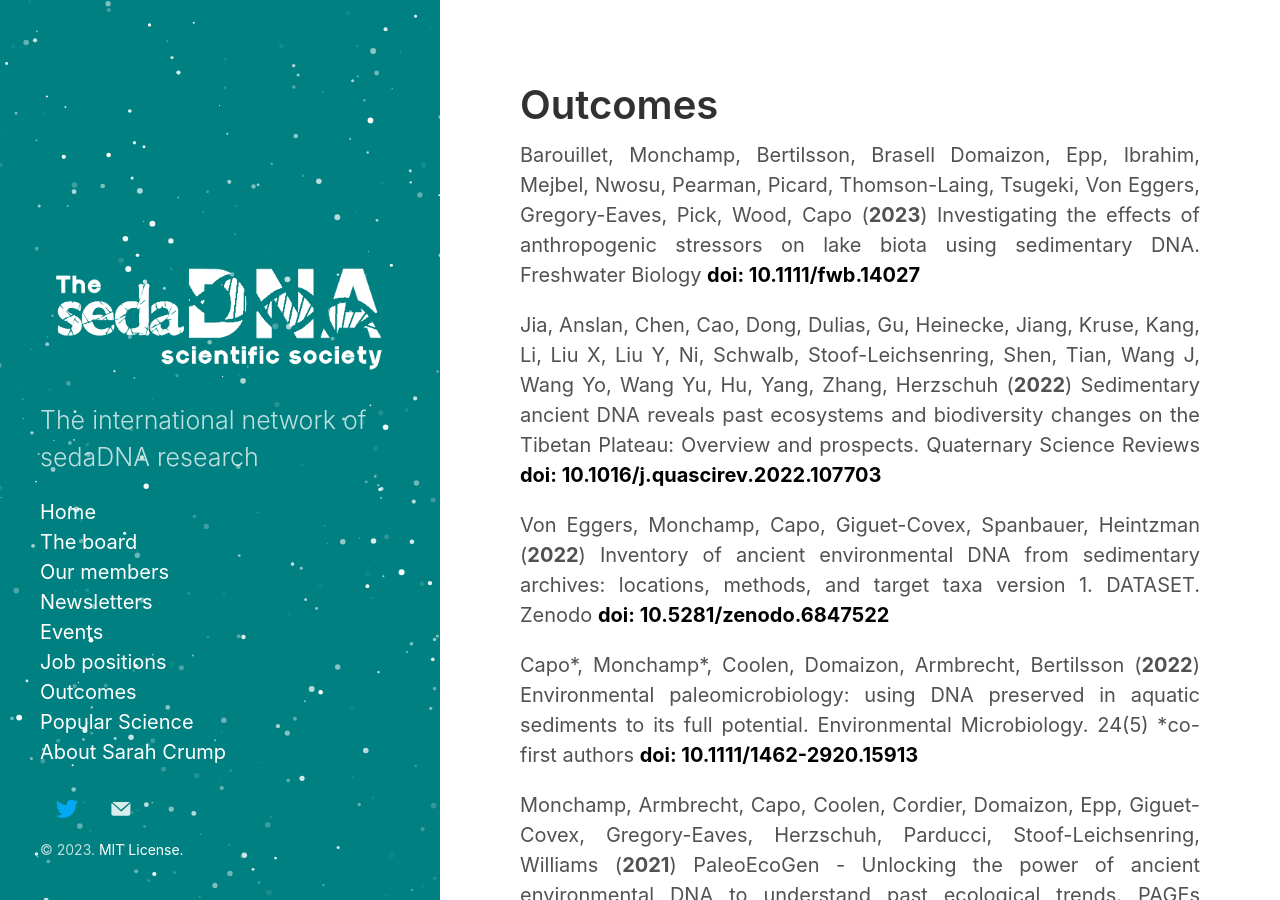
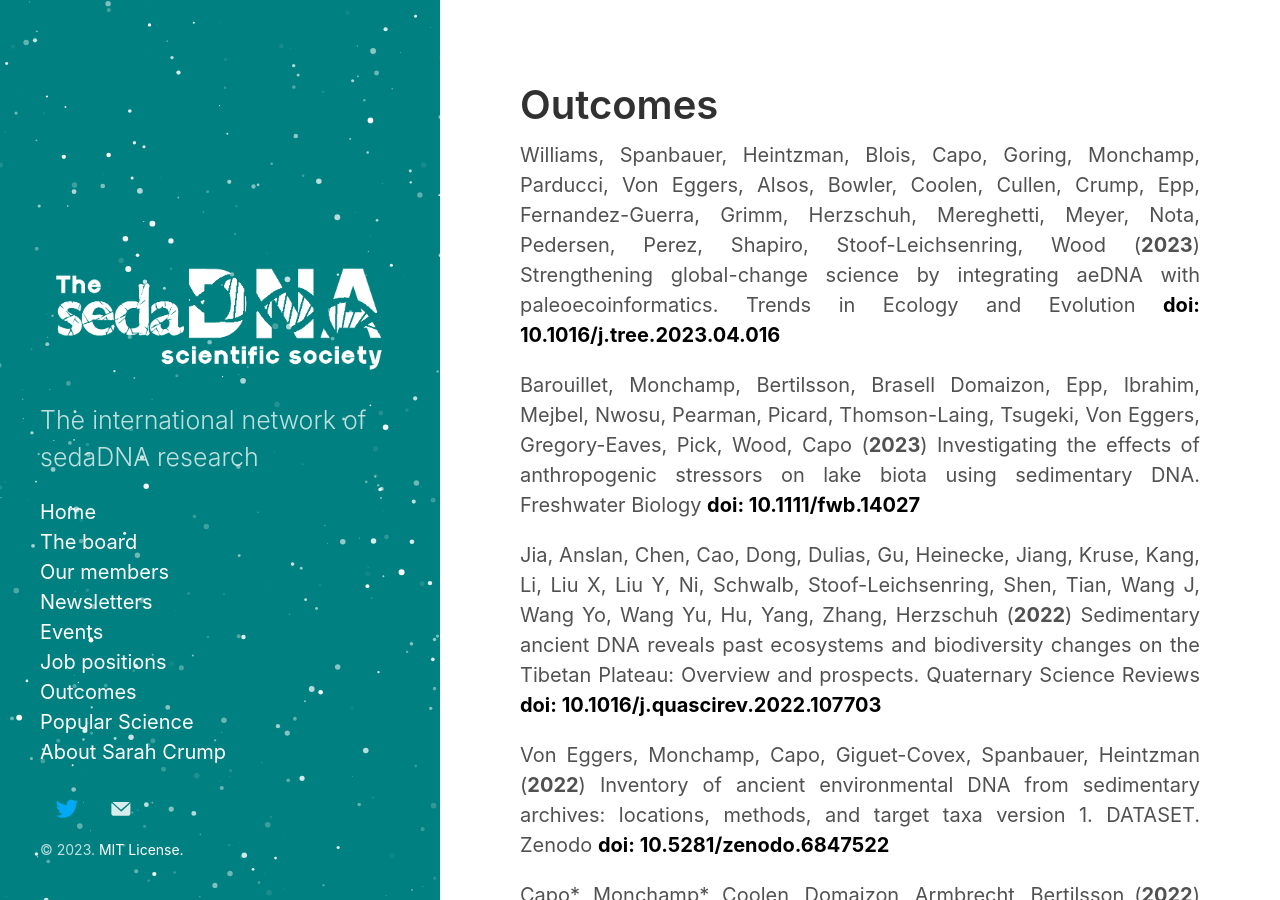
Before and after one commit to sedadna/sedadna.github.io, a Jekyll site: the page built from category/outcomes.md, in a window 1280 px wide and 900 px high. Built offline with Jekyll 4.4.1, drawn with Linux system fonts in a browser that asks for light colours.

Commit message:
Update outcomes.md

```diff
--- a/category/outcomes.md
+++ b/category/outcomes.md
@@ -4,6 +4,8 @@ title: Outcomes
 ---
 
 <div class="intro">
+
+<p>Williams, Spanbauer, Heintzman, Blois, Capo, Goring, Monchamp, Parducci, Von Eggers, Alsos, Bowler, Coolen, Cullen, Crump, Epp, Fernandez-Guerra, Grimm, Herzschuh, Mereghetti, Meyer, Nota, Pedersen, Perez, Shapiro, Stoof-Leichsenring, Wood (<b>2023</b>) Strengthening global-change science by integrating aeDNA with paleoecoinformatics. Trends in Ecology and Evolution <a href="https://doi.org/10.1016/j.tree.2023.04.016" target="_blank"><b>doi: 10.1016/j.tree.2023.04.016</b></a></p>
 
 <p>Barouillet, Monchamp, Bertilsson, Brasell Domaizon, Epp, Ibrahim, Mejbel, Nwosu, Pearman, Picard, Thomson-Laing, Tsugeki, Von Eggers, Gregory-Eaves, Pick, Wood, Capo (<b>2023</b>) Investigating the effects of anthropogenic stressors on lake biota using sedimentary DNA. Freshwater Biology <a href="https://doi.org/10.1111/fwb.14027" target="_blank"><b>doi: 10.1111/fwb.14027</b></a></p>
 
```
